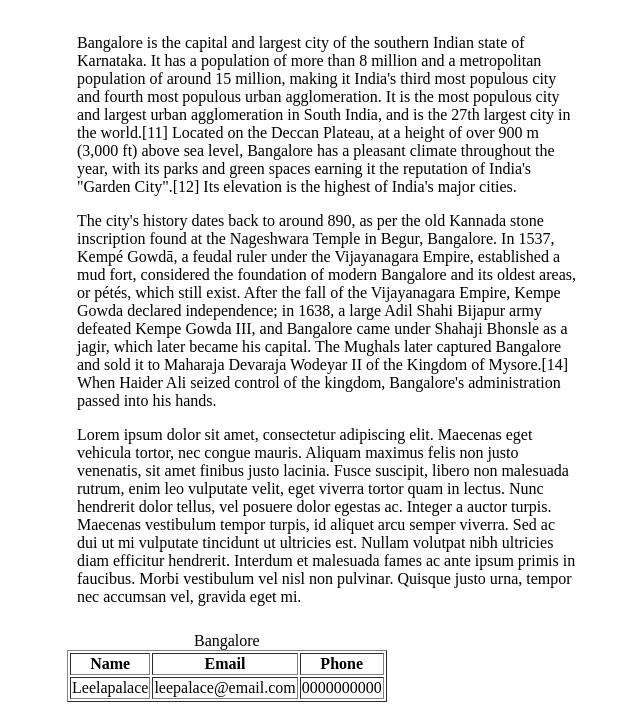
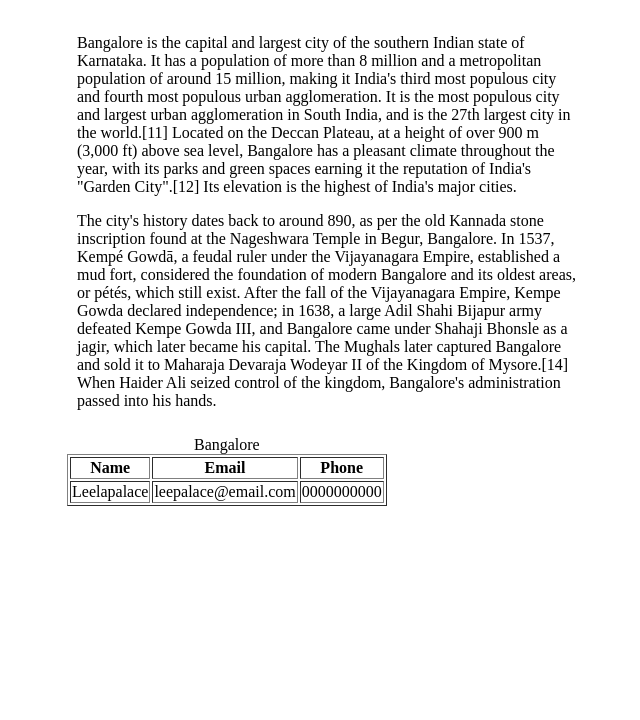
Before and after one commit to saranya-natarajan-ps/simple-travel-site, a plain HTML site: page index.html in a window 1280 px wide. Shown: the part 106-826 px from the top of the page, without its empty margins (257-897 px from the left). After the commit the page ends 800 px from the top, so only its background shows below. Drawn offline with Linux system fonts and the light colour scheme.

Commit message:
removed lorumipsum

```diff
--- a/index.html
+++ b/index.html
@@ -33,13 +33,7 @@
             became his capital. The Mughals later captured Bangalore and sold it to Maharaja Devaraja Wodeyar II of the
             Kingdom of Mysore.[14] When Haider Ali seized control of the kingdom, Bangalore's administration passed into
             his hands.</p>
-        <p>Lorem ipsum dolor sit amet, consectetur adipiscing elit. Maecenas eget vehicula tortor, nec congue mauris.
-            Aliquam maximus felis non justo venenatis, sit amet finibus justo lacinia. Fusce suscipit, libero non malesuada
-            rutrum, enim leo vulputate velit, eget viverra tortor quam in lectus. Nunc hendrerit dolor tellus, vel posuere
-            dolor egestas ac. Integer a auctor turpis. Maecenas vestibulum tempor turpis, id aliquet arcu semper viverra.
-            Sed ac dui ut mi vulputate tincidunt ut ultricies est. Nullam volutpat nibh ultricies diam efficitur hendrerit.
-            Interdum et malesuada fames ac ante ipsum primis in faucibus. Morbi vestibulum vel nisl non pulvinar.
-            Quisque justo urna, tempor nec accumsan vel, gravida eget mi.</p>
+
     </section>
     <main>
         <table border="1">
```
Also changed, not shown: saranya.jpeg (added).
